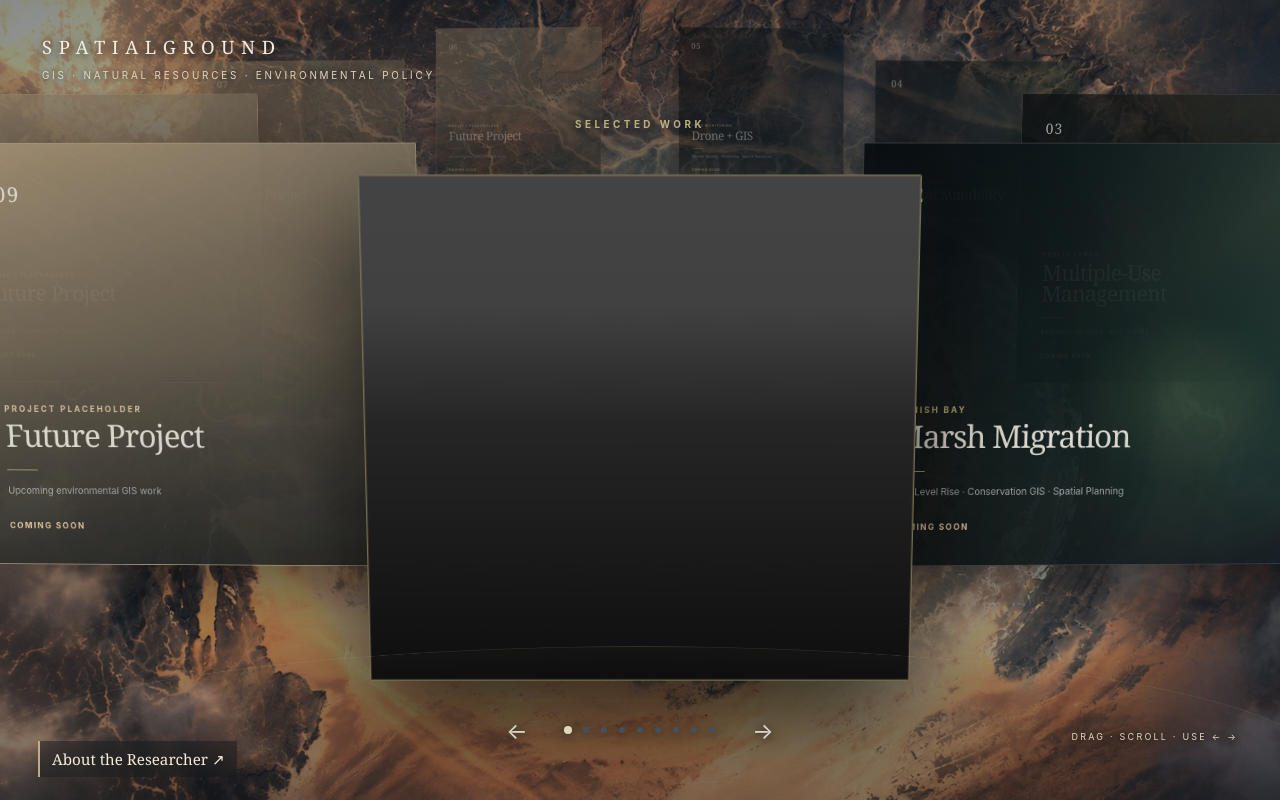
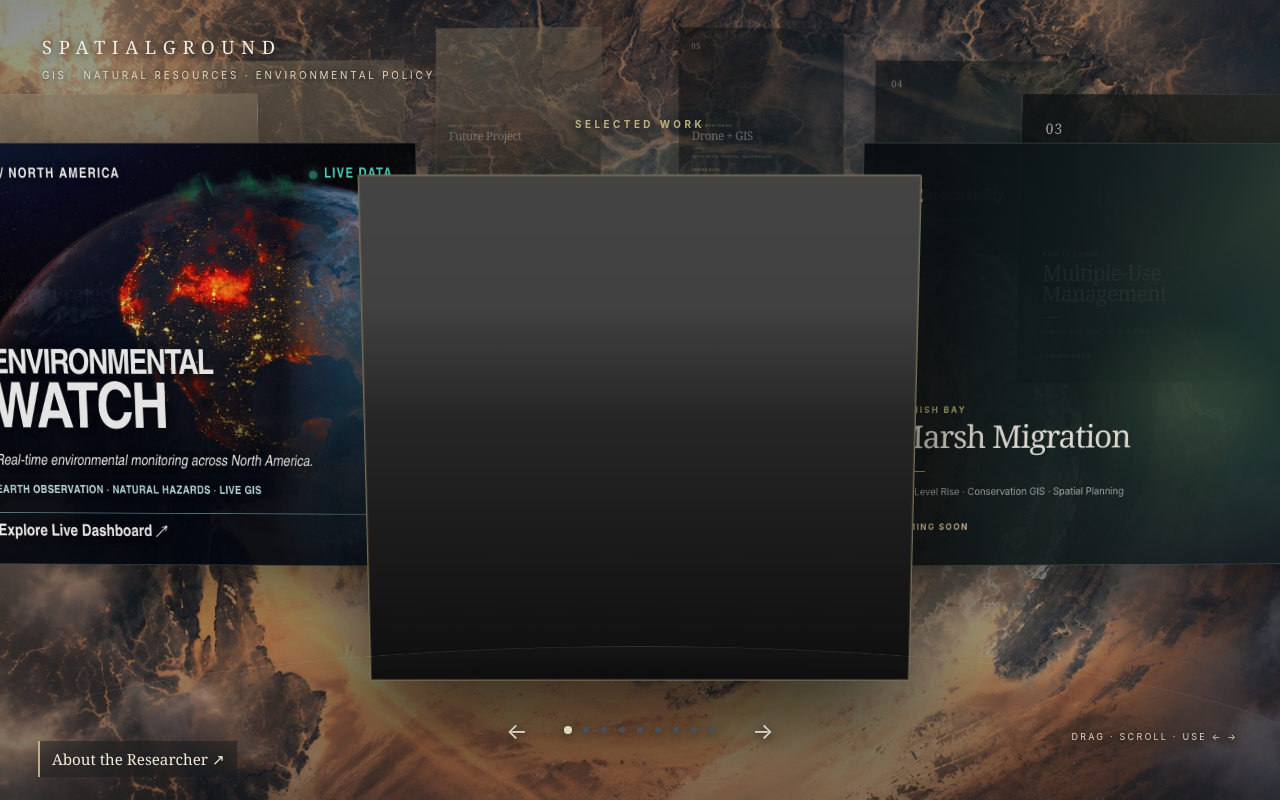
Before and after one commit to aanndrew/spatialground, an Astro site: page / in a window 1280 px wide. Built offline with nearby package versions, Linux system fonts and the light colour scheme; Astro itself is replaced by a stand-in of ours.

Commit message:
Launch Environmental Watch as Card 09

```diff
--- a/src/pages/index.astro
+++ b/src/pages/index.astro
@@ -59,10 +59,11 @@ const projects = [
   },
   {
     number: "09",
-    location: "PROJECT PLACEHOLDER",
-    title: "Future Project",
-    tags: "Upcoming environmental GIS work",
-    className: "placeholderNine",
+    location: "NORTH AMERICA",
+    title: "Environmental Watch",
+    tags: "Earth Observation · Natural Hazards · Live GIS",
+    className: "environmentalWatch",
+    href: "https://spatialground.earth/environmental-watch/",
   },
 ];
 ---
@@ -101,6 +102,7 @@ const projects = [
                 <article
                   class={`card ${project.className}`}
                   data-index={index}
+                  data-href={project.href || undefined}
                 >
                   {index === 0 ? (
                     <iframe class="hawaii-v7-frame" src="/hawaii-v7-ring.html" title="Hawaiʻi Island V7 animated artwork" tabindex="-1" aria-hidden="true"></iframe>
@@ -109,6 +111,17 @@ const projects = [
                   )}
                   {index !== 0 && <div class="shade"></div>}
 
+                  {index === 8 ? (
+                    <div class="watch-content">
+                      <div class="watch-top"><span>09 / NORTH AMERICA</span><span class="watch-live"><i></i> LIVE DATA</span></div>
+                      <div class="watch-bottom">
+                        <h2><span>ENVIRONMENTAL</span><strong>WATCH</strong></h2>
+                        <p class="watch-description">Real-time environmental monitoring across North America.</p>
+                        <p class="watch-tags">{project.tags}</p>
+                        <div class="watch-link">{project.href ? "Explore Live Dashboard ↗" : "Dashboard · Coming Soon"}</div>
+                      </div>
+                    </div>
+                  ) : (
                   <div class={index === 0 ? "content lava-original-hidden" : "content"}>
                     <div class="number">{project.number}</div>
 
@@ -120,6 +133,7 @@ const projects = [
                       <div class="view">{index === 0 ? "VIEW PROJECT →" : "COMING SOON"}</div>
                     </div>
                   </div>
+                  )}
                 </article>
               ))
             }
@@ -338,6 +352,8 @@ const projects = [
           goTo(index); // A visible side/rear card becomes active immediately.
         } else if (index === 0) {
           window.location.assign("/projects/hawaii-lava-risk/");
+        } else if (index === 8 && (cards[index] as HTMLElement).dataset.href) {
+          window.location.assign("https://spatialground.earth/environmental-watch/");
         }
       }
 
@@ -406,7 +422,9 @@ const projects = [
 
       updateCards();
     </script>
-  </body>
+  <!-- SPATIALGROUND_COPY_GUARD_V1 -->
+<script is:inline src="/site-protection.js"></script>
+</body>
 </html>
 
 <style>
@@ -1010,4 +1028,26 @@ const projects = [
     .about-summary { font-size: .68rem; }
   }
   @media (max-width: 390px) { .about-summary { font-size: .6rem; } }
+
+  /* Card 09 — independent artwork and typography. */
+  .card.environmentalWatch { container-type: size; background:#030914; }
+  .environmentalWatch .visual { background: url('/images/environmental-watch-card.jpg') center / cover no-repeat; transition: transform 600ms ease; }
+  .environmentalWatch .shade { background: linear-gradient(180deg,rgba(0,5,14,.36),transparent 28%,transparent 36%,rgba(0,5,14,.72) 78%,rgba(0,5,14,.9)); }
+  .environmentalWatch.active:hover .visual { transform: scale(1.035); }
+  .watch-content { position:absolute; inset:0; display:flex; flex-direction:column; padding:5cqw; color:white; font-family: 'Arial Narrow','Roboto Condensed',Arial,sans-serif; text-shadow:0 2px 10px #0009; }
+  .watch-top { display:flex; justify-content:space-between; align-items:center; gap:2cqw; font-size:3cqw; font-weight:800; letter-spacing:.09em; }
+  .watch-live { color:#53f5df; white-space:nowrap; display:flex; align-items:center; gap:1.5cqw; }
+  .watch-live i { width:1.8cqw; height:1.8cqw; border-radius:50%; background:currentColor; box-shadow:0 0 12px currentColor; }
+  .environmentalWatch[data-href] .watch-live i { animation:watchPulse 2s ease-in-out infinite; }
+  @keyframes watchPulse { 50% { opacity:.45; } }
+  .watch-bottom { margin-top:auto; }
+  .watch-bottom h2 { font-family:inherit; font-weight:900; font-size:min(7.6cqw,9.5cqh); letter-spacing:-.045em; line-height:.98; color:white; }
+  .watch-bottom h2 span,.watch-bottom h2 strong { display:block; }
+  .watch-bottom h2 strong { font-size:1.85em; letter-spacing:-.035em; }
+  .watch-description { margin-top:2cqh; color:white; font-size: min(3.35cqw,4cqh); line-height:1.25; font-style:italic; }
+  .watch-tags { margin-top:2.5cqh; color:#c4edf2; font-size: min(2.55cqw,3cqh); font-weight:700; text-transform:uppercase; letter-spacing:.03em; }
+  .watch-link { margin-top:3cqh; padding-top:2cqh; border-top:1px solid #a9e6ef88; font-weight:700; font-size:min(3.7cqw,4.2cqh); }
+  .card.environmentalWatch[data-href].active { cursor:pointer; }
+  @media(prefers-reduced-motion:reduce) { .watch-live i { animation:none !important; } .environmentalWatch .visual { transition:none; } }
+
 </style>
```
Also changed, not shown: public/images/environmental-watch-card.jpg (added).
